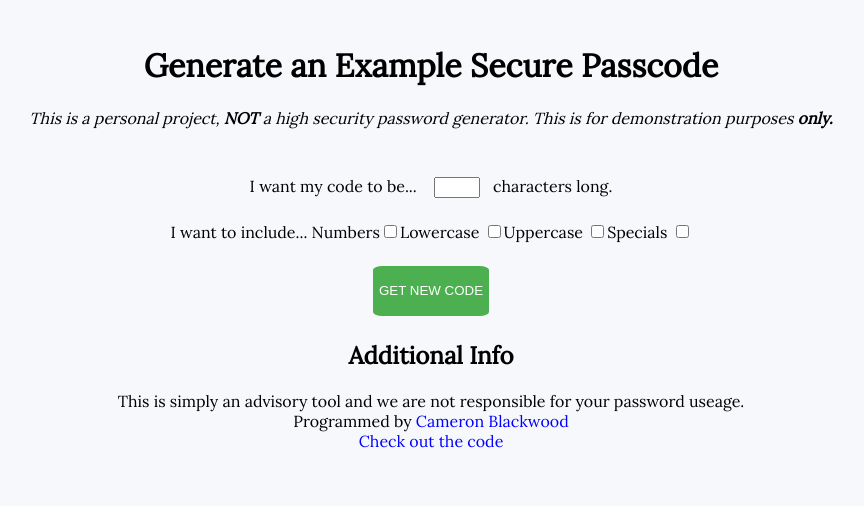
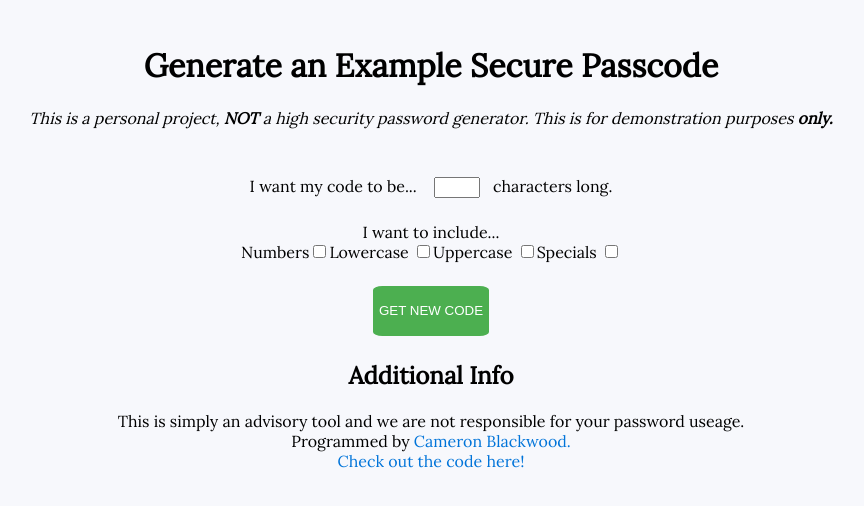
Before and after one commit to Reikon95/give-me-a-random-passcode, a React (Create React App) app: page / in a window 1280 px wide. Shown: the top 506 px of the page, without its empty margins (209-1073 px from the left). Built offline with nearby package versions, Linux system fonts and the light colour scheme.

Commit message:
various fixes

```diff
--- a/src/App.jsx
+++ b/src/App.jsx
@@ -29,11 +29,6 @@ function App() {
     setTimeout(() => {
       setCopied(false);
     }, 3000);
-  };
-
-  const resetCode = () => {
-    setCode("");
-    setDisplayCode(false);
   };
 
   const setObj = (char) => {
@@ -86,7 +81,7 @@ function App() {
         I want my code to be...{" "}
         <input
           type="number"
-          value={codeLength}
+          value={codeLength ? codeLength : ""}
           onChange={handleIntegerChange}
           className="code-length-input"
           min="0"
@@ -94,11 +89,14 @@ function App() {
         characters long.
       </div>
       <div className="options-wrapper">
-        I want to include... Numbers
-        <input type="checkbox" onChange={() => setObj("nums")} />
-        Lowercase <input type="checkbox" onChange={() => setObj("lower")} />
-        Uppercase <input type="checkbox" onChange={() => setObj("upper")} />
-        Specials <input type="checkbox" onChange={() => setObj("special")} />
+        I want to include...
+        <div>
+          Numbers
+          <input type="checkbox" onChange={() => setObj("nums")} />
+          Lowercase <input type="checkbox" onChange={() => setObj("lower")} />
+          Uppercase <input type="checkbox" onChange={() => setObj("upper")} />
+          Specials <input type="checkbox" onChange={() => setObj("special")} />
+        </div>
       </div>
       <div className="buttons-wrap">
         <button
--- a/src/assets/content/content.css
+++ b/src/assets/content/content.css
@@ -7,6 +7,6 @@
 
 a {
   text-decoration: none;
-  color: blue;
+  color: #0074d9;
   cursor: pointer;
 }
--- a/src/assets/content/content.tsx
+++ b/src/assets/content/content.tsx
@@ -14,7 +14,7 @@ export default function Content() {
             rel="noopener noreferrer"
             target="_blank"
           >
-            Cameron Blackwood
+            Cameron Blackwood.
           </a>
         </div>
         <a
@@ -22,7 +22,7 @@ export default function Content() {
           rel="noopener noreferrer"
           target="_blank"
         >
-          Check out the code
+          Check out the code here!
         </a>
       </div>
     </div>
```
Also changed, not shown: 1 other file (tests, documents, lock files or other folders).
